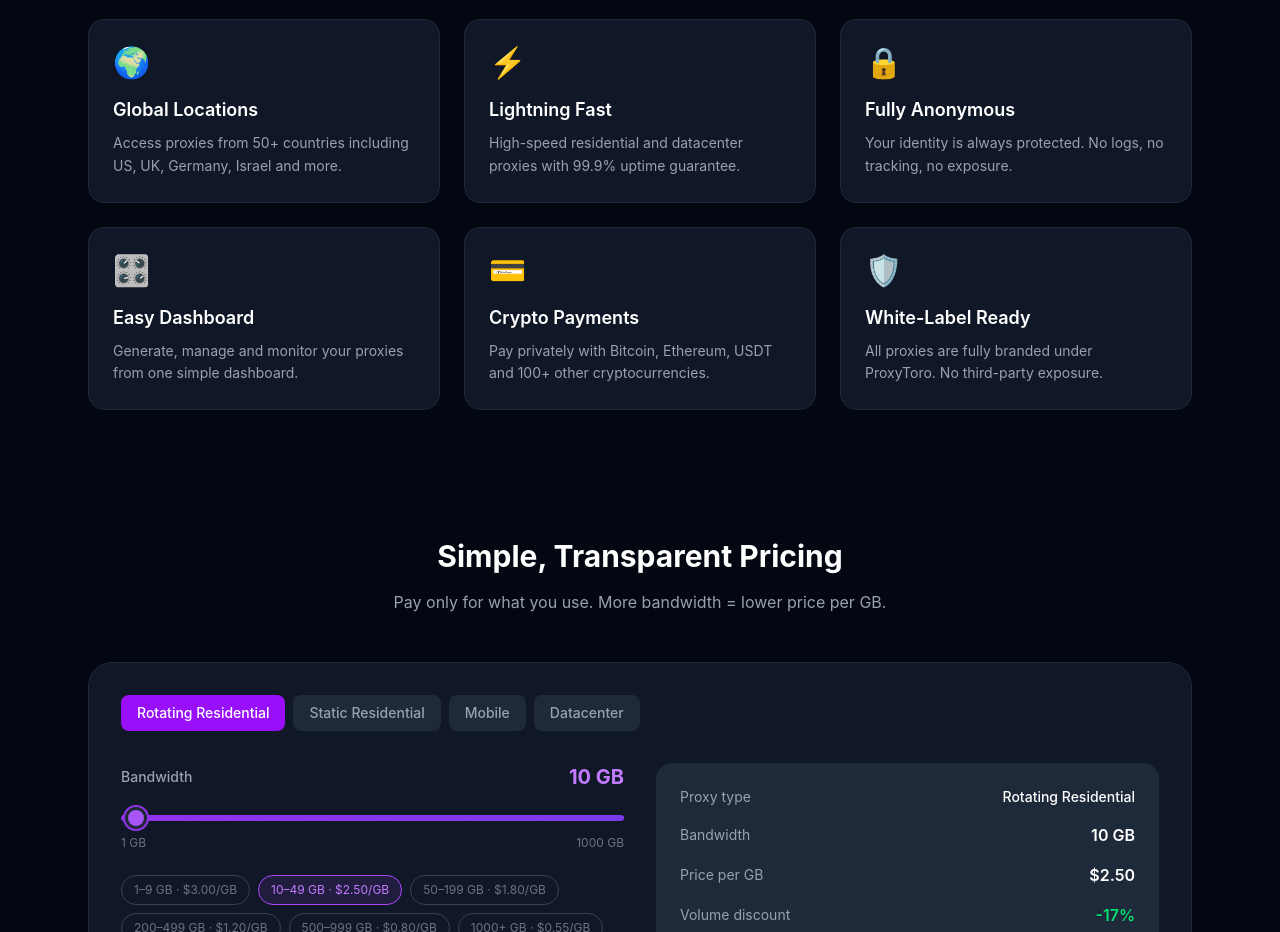
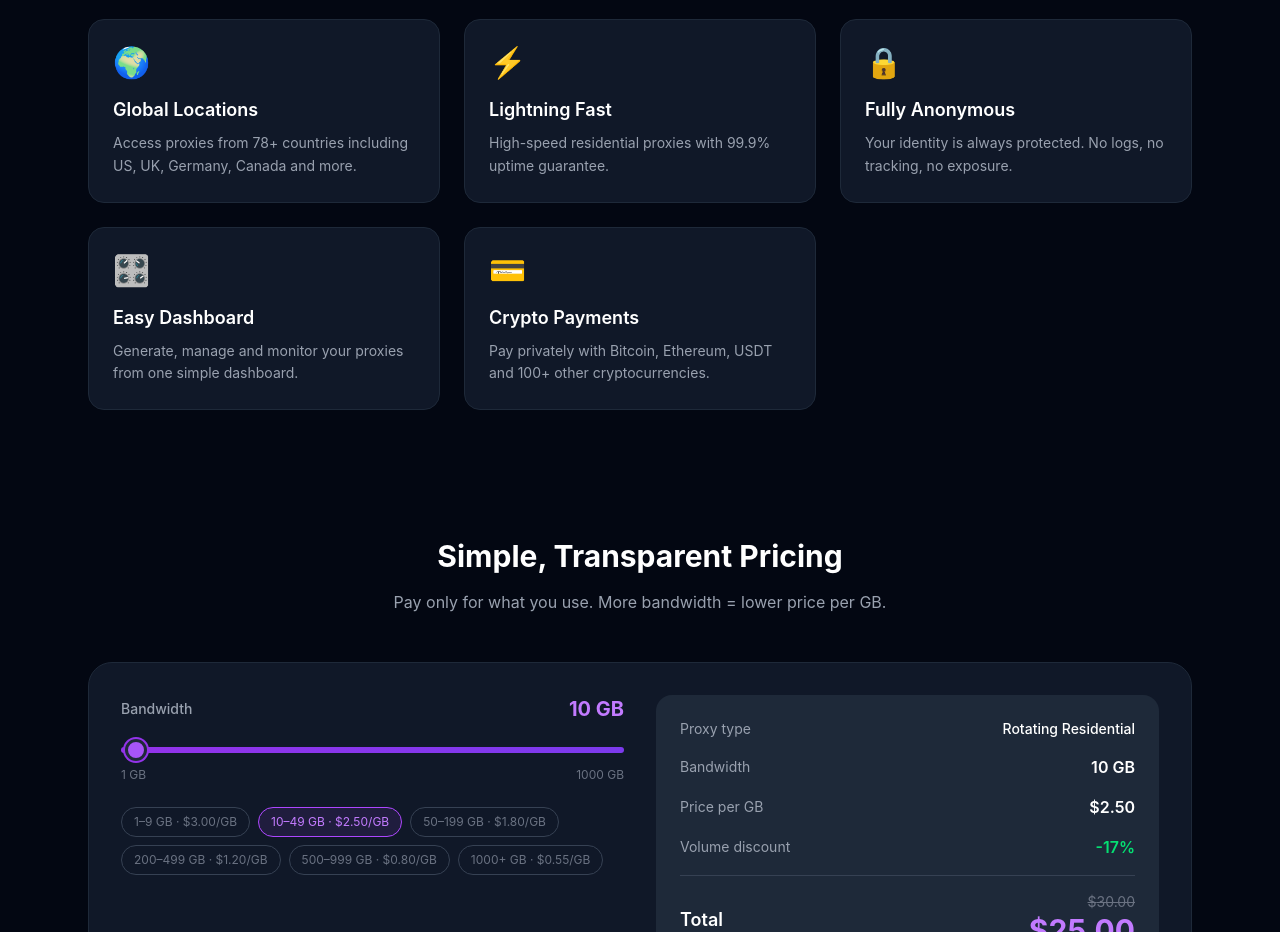
Before and after one commit to yoelKraitman/ProxyToro-Platform, a React (Vite) app in the folder frontend/: page / in a window 1280 px wide. Shown: the part 900-1832 px from the top of the page. Built offline with nearby package versions, Linux system fonts and the light colour scheme.

Commit message:
feat: remove extra proxy types and update landing page features

```diff
--- a/frontend/src/components/PricingCalculator.jsx
+++ b/frontend/src/components/PricingCalculator.jsx
@@ -1,80 +1,34 @@
 import { useState } from 'react'
 import { Link } from 'react-router-dom'
 
-const PROXY_TYPES = ['Rotating Residential', 'Static Residential', 'Mobile', 'Datacenter']
+// Tiered per-GB pricing — more GB = cheaper rate
+const TIERS = [
+  { min: 1,    max: 9,        perGb: 3.00 },
+  { min: 10,   max: 49,       perGb: 2.50 },
+  { min: 50,   max: 199,      perGb: 1.80 },
+  { min: 200,  max: 499,      perGb: 1.20 },
+  { min: 500,  max: 999,      perGb: 0.80 },
+  { min: 1000, max: Infinity, perGb: 0.55 },
+]
 
-// Tiered per-GB pricing — more GB = cheaper rate
-const TIERS = {
-  'Rotating Residential': [
-    { min: 1,    max: 9,         perGb: 3.00 },
-    { min: 10,   max: 49,        perGb: 2.50 },
-    { min: 50,   max: 199,       perGb: 1.80 },
-    { min: 200,  max: 499,       perGb: 1.20 },
-    { min: 500,  max: 999,       perGb: 0.80 },
-    { min: 1000, max: Infinity,  perGb: 0.55 },
-  ],
-  'Static Residential': [
-    { min: 1,    max: 9,         perGb: 4.00 },
-    { min: 10,   max: 49,        perGb: 3.50 },
-    { min: 50,   max: 199,       perGb: 2.80 },
-    { min: 200,  max: 499,       perGb: 2.00 },
-    { min: 500,  max: 999,       perGb: 1.50 },
-    { min: 1000, max: Infinity,  perGb: 1.20 },
-  ],
-  'Mobile': [
-    { min: 1,    max: 9,         perGb: 8.00 },
-    { min: 10,   max: 49,        perGb: 7.00 },
-    { min: 50,   max: 199,       perGb: 5.50 },
-    { min: 200,  max: 499,       perGb: 4.00 },
-    { min: 500,  max: 999,       perGb: 3.00 },
-    { min: 1000, max: Infinity,  perGb: 2.50 },
-  ],
-  'Datacenter': [
-    { min: 1,    max: 9,         perGb: 1.00 },
-    { min: 10,   max: 49,        perGb: 0.80 },
-    { min: 50,   max: 199,       perGb: 0.60 },
-    { min: 200,  max: 499,       perGb: 0.40 },
-    { min: 500,  max: 999,       perGb: 0.30 },
-    { min: 1000, max: Infinity,  perGb: 0.25 },
-  ],
-}
-
-function getRate(type, gb) {
-  const tier = TIERS[type].find(t => gb >= t.min && gb <= t.max)
-  return tier ? tier.perGb : TIERS[type].at(-1).perGb
+function getRate(gb) {
+  const tier = TIERS.find(t => gb >= t.min && gb <= t.max)
+  return tier ? tier.perGb : TIERS.at(-1).perGb
 }
 
 // showBuyButton: true in Dashboard (triggers onBuy callback)
 // showBuyButton: false in Landing (renders a Link to /register)
 export default function PricingCalculator({ showBuyButton = false, onBuy }) {
-  const [proxyType, setProxyType] = useState('Rotating Residential')
   const [gb, setGb] = useState(10)
 
-  const perGb    = getRate(proxyType, gb)
-  const basePerGb = TIERS[proxyType][0].perGb
-  const total    = (perGb * gb).toFixed(2)
-  const discount = Math.round((1 - perGb / basePerGb) * 100)
+  const perGb     = getRate(gb)
+  const basePerGb = TIERS[0].perGb
+  const total     = (perGb * gb).toFixed(2)
+  const discount  = Math.round((1 - perGb / basePerGb) * 100)
   const isEnterprise = gb >= 1000
 
   return (
     <div className="bg-gray-900 border border-gray-800 rounded-3xl p-6 sm:p-8">
-
-      {/* Proxy type tabs */}
-      <div className="flex flex-wrap gap-2 mb-8">
-        {PROXY_TYPES.map(type => (
-          <button
-            key={type}
-            onClick={() => setProxyType(type)}
-            className={`px-4 py-2 rounded-lg text-sm font-medium transition ${
-              proxyType === type
-                ? 'bg-purple-600 text-white'
-                : 'bg-gray-800 text-gray-400 hover:text-white'
-            }`}
-          >
-            {type}
-          </button>
-        ))}
-      </div>
 
       <div className="grid grid-cols-1 lg:grid-cols-2 gap-8 items-start">
 
@@ -101,7 +55,7 @@ export default function PricingCalculator({ showBuyButton = false, onBuy }) {
 
           {/* Tier badges — highlights current active tier */}
           <div className="flex flex-wrap gap-2">
-            {TIERS[proxyType].map((tier, i) => {
+            {TIERS.map((tier, i) => {
               const active = gb >= tier.min && (tier.max === Infinity ? true : gb <= tier.max)
               return (
                 <span
@@ -124,7 +78,7 @@ export default function PricingCalculator({ showBuyButton = false, onBuy }) {
         <div className="bg-gray-800 rounded-2xl p-6 space-y-4">
           <div className="flex justify-between items-center">
             <span className="text-gray-400 text-sm">Proxy type</span>
-            <span className="text-white text-sm font-medium">{proxyType}</span>
+            <span className="text-white text-sm font-medium">Rotating Residential</span>
           </div>
           <div className="flex justify-between items-center">
             <span className="text-gray-400 text-sm">Bandwidth</span>
@@ -162,7 +116,7 @@ export default function PricingCalculator({ showBuyButton = false, onBuy }) {
             </a>
           ) : showBuyButton ? (
             <button
-              onClick={() => onBuy?.({ type: proxyType, gb: Number(gb), total: Number(total) })}
+              onClick={() => onBuy?.({ type: 'Rotating Residential', gb: Number(gb), total: Number(total) })}
               className="w-full bg-purple-600 hover:bg-purple-700 text-white font-semibold py-3 rounded-xl transition"
             >
               Purchase Now
--- a/frontend/src/pages/Landing.jsx
+++ b/frontend/src/pages/Landing.jsx
@@ -8,12 +8,12 @@ const features = [
   {
     icon: '🌍',
     title: 'Global Locations',
-    desc: 'Access proxies from 50+ countries including US, UK, Germany, Israel and more.'
+    desc: 'Access proxies from 78+ countries including US, UK, Germany, Canada and more.'
   },
   {
     icon: '⚡',
     title: 'Lightning Fast',
-    desc: 'High-speed residential and datacenter proxies with 99.9% uptime guarantee.'
+    desc: 'High-speed residential proxies with 99.9% uptime guarantee.'
   },
   {
     icon: '🔒',
@@ -29,11 +29,6 @@ const features = [
     icon: '💳',
     title: 'Crypto Payments',
     desc: 'Pay privately with Bitcoin, Ethereum, USDT and 100+ other cryptocurrencies.'
-  },
-  {
-    icon: '🛡️',
-    title: 'White-Label Ready',
-    desc: 'All proxies are fully branded under ProxyToro. No third-party exposure.'
   },
 ]
 
@@ -117,7 +112,7 @@ export default function Landing() {
           {features.map((f, i) => (
             <div
               key={f.title}
-              className={`reveal ${delayClass[i]} bg-gray-900 border border-gray-800 rounded-2xl p-6 hover:border-purple-500/50 transition`}
+              className={`reveal ${delayClass[i]} bg-gray-900 border border-gray-800 rounded-2xl p-6 hover:border-purple-500/50 transition ${i === 4 ? 'sm:col-start-1 lg:col-start-2' : ''}`}
             >
               <div className="text-3xl mb-4">{f.icon}</div>
               <h3 className="text-lg font-semibold mb-2">{f.title}</h3>
```
